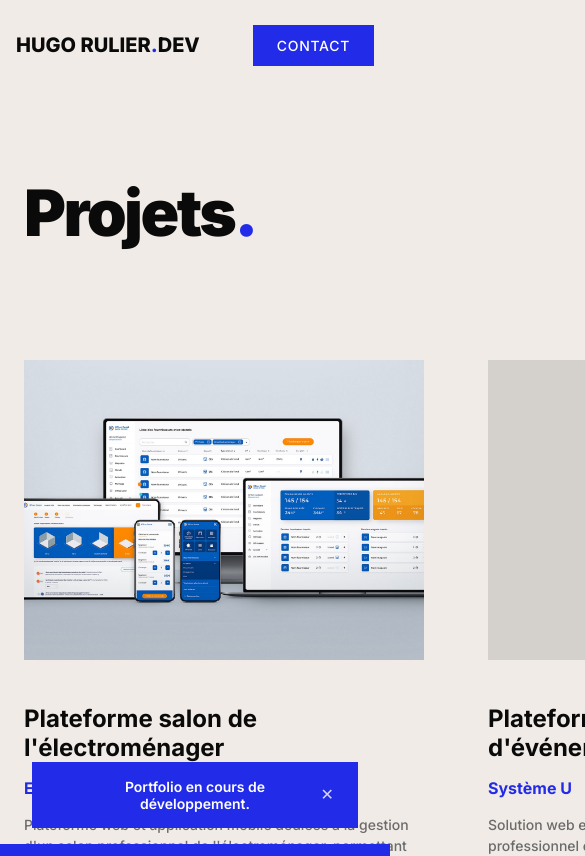
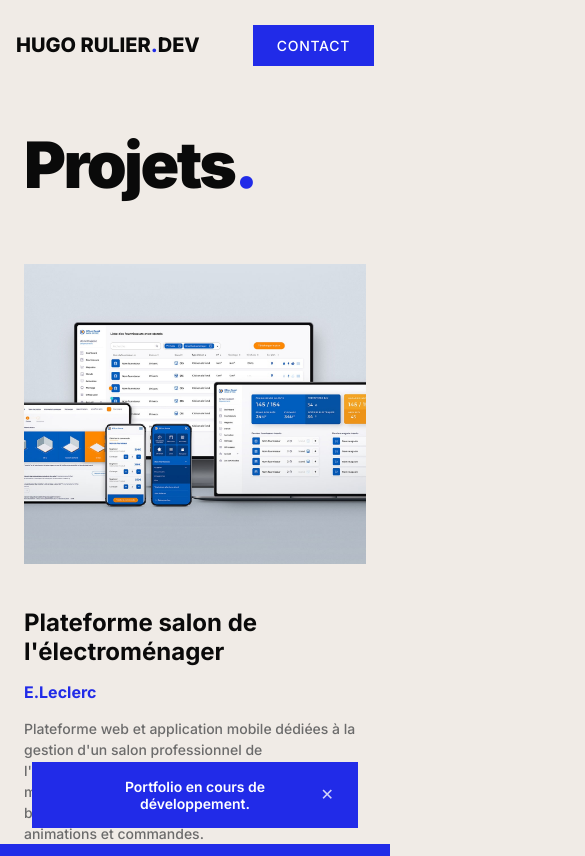
Before and after one commit to HRulier/hr-portfolio, a Next.js app: page /projects in a window 390 px wide. Shown: the top 856 px of the page, 585 px wide, since content can reach past the window. Built offline with nearby package versions, Linux system fonts and the light colour scheme.

Commit message:
wip(projects): responsive

```diff
--- a/src/app/projects/projects.module.scss
+++ b/src/app/projects/projects.module.scss
@@ -15,8 +15,12 @@
 
   .hero {
     position: relative;
-    padding: $sp-section 1.5rem;
+    padding: 3rem 1.5rem;
     overflow: hidden;
+
+    @media (min-width: $bp-sm) {
+      padding: $sp-section 1.5rem;
+    }
 
     @media (min-width: $bp-md) {
       padding: 6rem 3rem 4rem;
@@ -59,9 +63,18 @@
 
     .grid {
       display: grid;
-      grid-template-columns: minmax(400px, 1fr) minmax(400px, 1fr);
-      gap: $sp-xxl;
+      gap: $sp-lg;
+      max-width: 800px;
       padding-bottom: $sp-xxl;
+
+      @media (min-width: $bp-md) {
+        gap: $sp-xxl;
+      }
+
+      @media (min-width: $bp-lg) {
+        max-width: initial;
+        grid-template-columns: minmax(400px, 1fr) minmax(400px, 1fr);
+      }
     }
   }
 }
```
